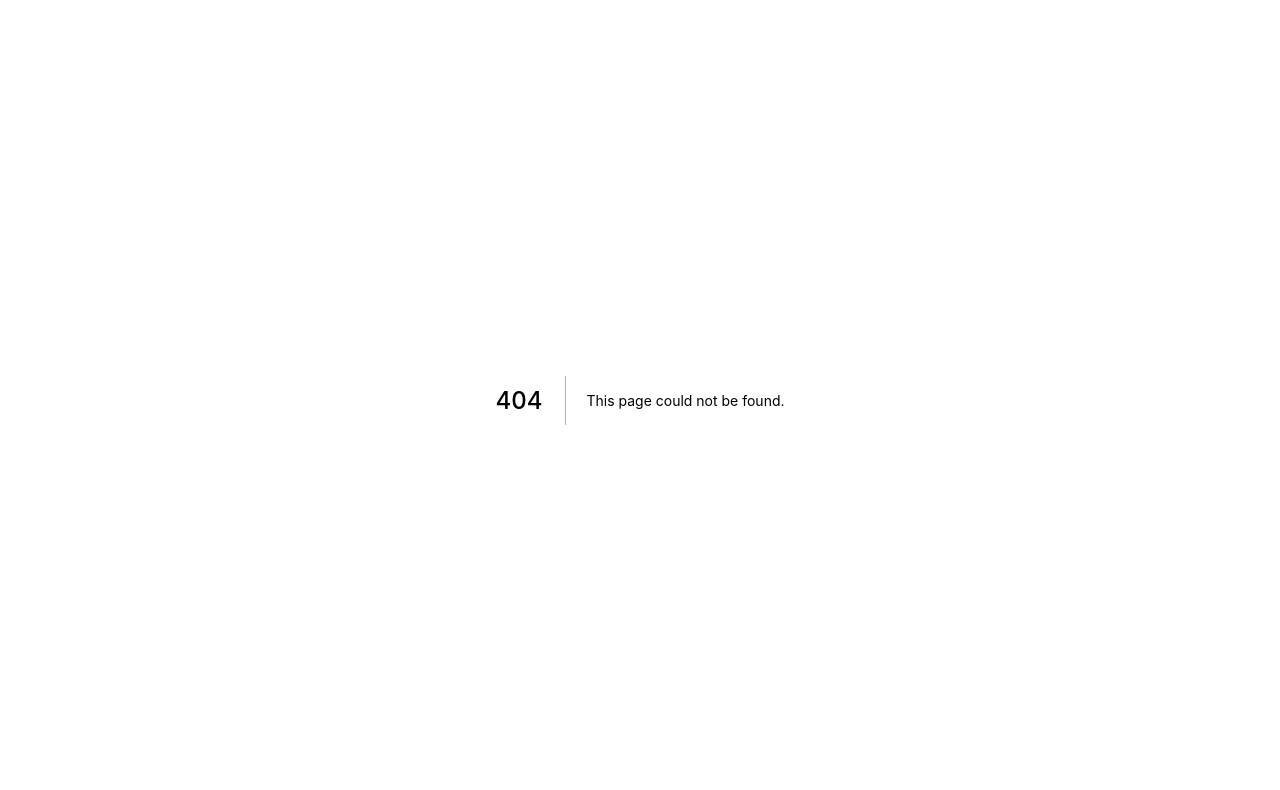
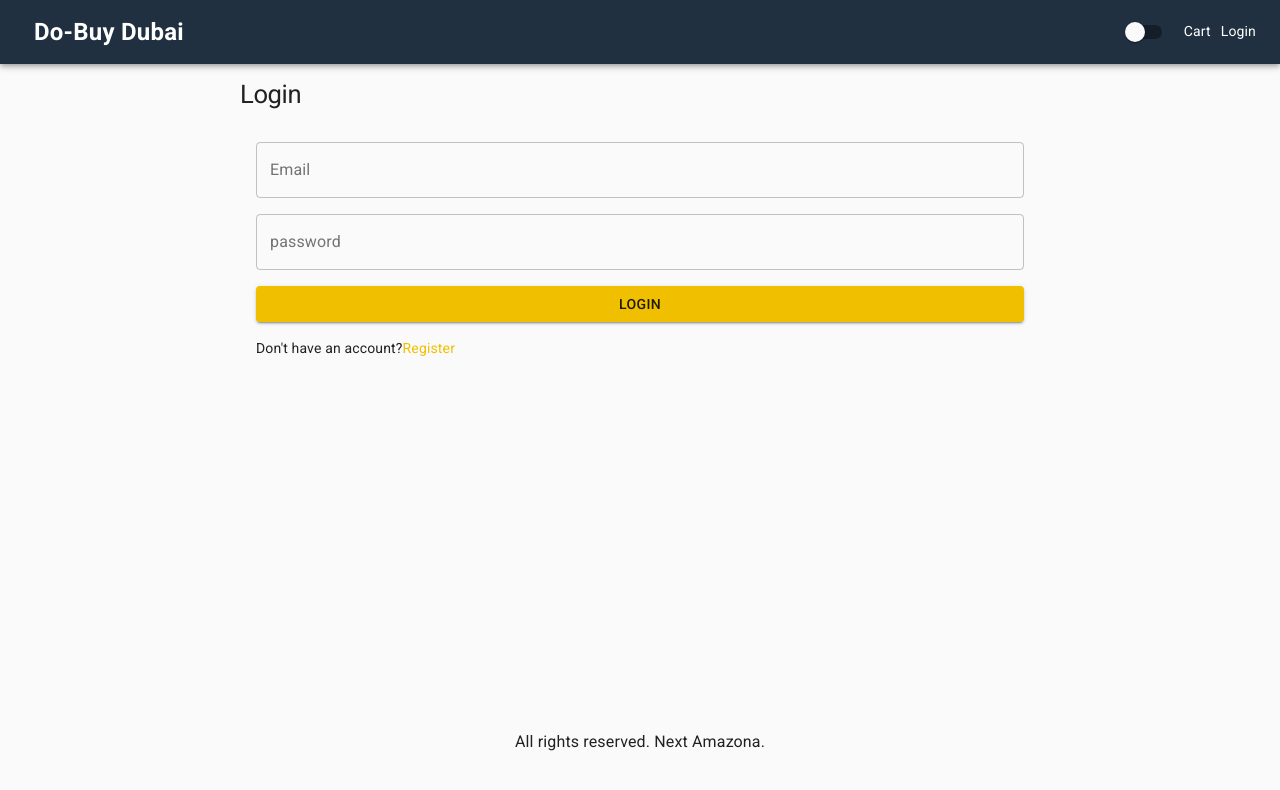
Before and after one commit to myko1328/dobuy-ecommerce, a Next.js app: page /login in a window 1280 px wide. Before the commit this address had no page. Shown: the top 790 px of the page. Built offline with nearby package versions, Linux system fonts and the light colour scheme.

Commit message:
added link to login & login component

```diff
--- /dev/null
+++ b/pages/login.js
@@ -0,0 +1,58 @@
+import {
+	Button,
+	Link,
+	List,
+	ListItem,
+	TextField,
+	Typography,
+} from '@material-ui/core';
+import React from 'react';
+import Layout from '../components/Layout';
+import NextLink from 'next/link';
+import useStyle from '../utils/styles';
+
+const Login = () => {
+	const classes = useStyle();
+	return (
+		<Layout title='login'>
+			<form className={classes.form}>
+				<Typography component='h1' variant='h1'>
+					Login
+				</Typography>
+				<List>
+					<ListItem>
+						<TextField
+							variant='outlined'
+							fullWidth
+							id='email'
+							label='Email'
+							inputProps={{ type: 'email' }}
+						></TextField>
+					</ListItem>
+					<ListItem>
+						<TextField
+							variant='outlined'
+							fullWidth
+							id='password'
+							label='password'
+							inputProps={{ type: 'password' }}
+						></TextField>
+					</ListItem>
+					<ListItem>
+						<Button variant='contained' type='submit' fullWidth color='primary'>
+							Login
+						</Button>
+					</ListItem>
+					<ListItem>
+						Don't have an account?
+						<NextLink href='/register' passHref>
+							<Link>Register</Link>
+						</NextLink>
+					</ListItem>
+				</List>
+			</form>
+		</Layout>
+	);
+};
+
+export default Login;
--- a/utils/styles.js
+++ b/utils/styles.js
@@ -32,6 +32,10 @@ const useStyle = makeStyles({
 		marginTop: 10,
 		marginBottom: 10,
 	},
+	form: {
+		maxWidth: 800,
+		margin: '0 auto',
+	},
 });
 
 export default useStyle;
```
Also changed, not shown: pages/cart.js (+13 -2 lines), pages/shipping.js (added, +10 -0 lines).
